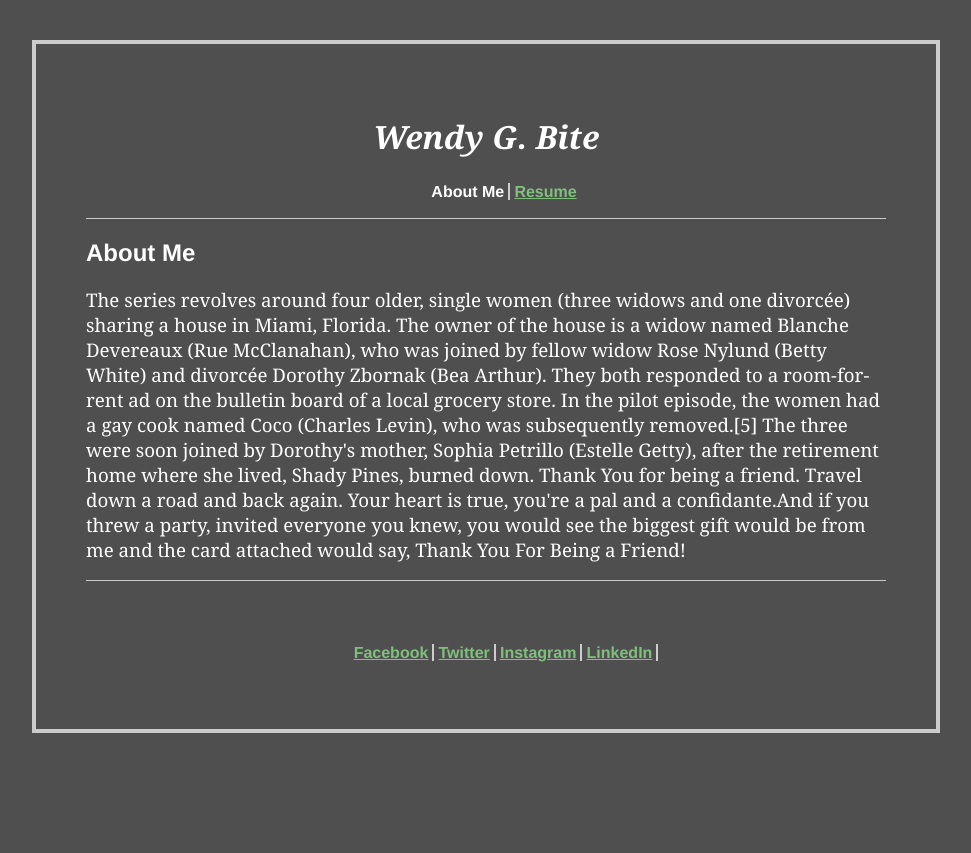
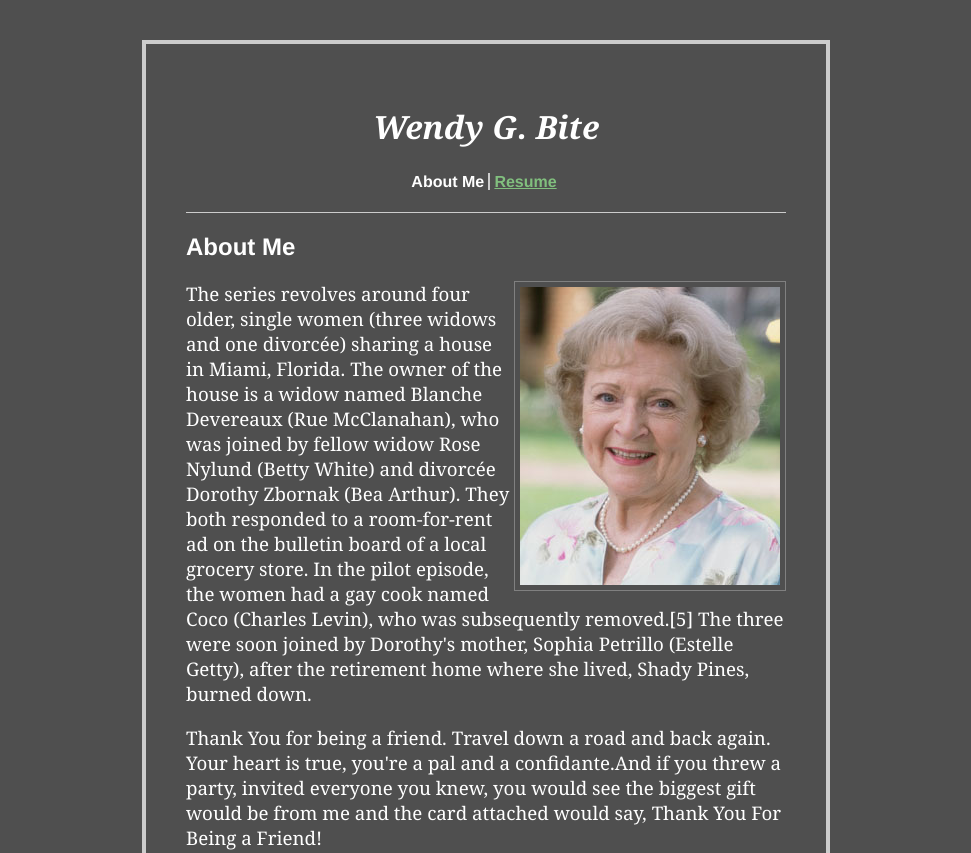
Before and after one commit to gordon993/FEWD35-Homeowrk, a plain HTML site: page week_2_css_basics/betty_site/index.html in a window 1280 px wide. Shown: the top 853 px of the page, without its empty margins (154-1125 px from the left). Before the commit the page ends 800 px from the top, so only its background shows below. Drawn offline with Linux system fonts and the light colour scheme.

Commit message:
more tiny tweaks
cleaning up

```diff
--- a/week_2_css_basics/betty_site/index.html
+++ b/week_2_css_basics/betty_site/index.html
@@ -9,27 +9,23 @@
 
 <div class="container">
 	<h1>Wendy G. Bite</h1>
-
 	<nav>
-		<ul>
-			<li class="right-border">About Me</li>
-			<li>
-				<a href="resume/index.html">Resume</a>
-			</li>
-		</ul>
+		<li class="right-border">About Me</li>
+		<li><a href="resume/index.html">Resume</a></li>
 	</nav>
 
 <div class="divider"></div>
 
 <h2>About Me</h2>
 <h3>
+<img class="betty" src="Betty-White.jpg">
 The series revolves around four older, single women (three widows and one divorc&#233e) sharing a house in Miami, Florida. The owner of the house is a widow named Blanche Devereaux (Rue McClanahan), who was joined by fellow widow Rose Nylund (Betty White) and divorc&#233e Dorothy Zbornak (Bea Arthur). They both responded to a room-for-rent ad on the bulletin board of a local grocery store. In the pilot episode, the women had a gay cook named Coco (Charles Levin), who was subsequently removed.[5] The three were soon joined by Dorothy's mother, Sophia Petrillo (Estelle Getty), after the retirement home where she lived, Shady Pines, burned down.
-
+<p>
 Thank You for being a friend. Travel down a road and back again. Your heart is true, you're a pal and a confidante.And if you threw a party, invited everyone you knew, you would see the biggest gift would be from me and the card attached would say, Thank You For Being a Friend!
 </h3>
 
 <div class="divider"></div>
-<br>
+
 <br>
 <nav>
 		<ul>
--- a/week_2_css_basics/betty_site/style.css
+++ b/week_2_css_basics/betty_site/style.css
@@ -4,8 +4,8 @@ body {
 }
 
 .container {
-	width: 800px;
-	padding: 50px;
+	width: 600px;
+	padding: 40px;
 	margin-top: 40px;
 	margin-left: auto;
 	margin-right: auto;
@@ -27,10 +27,16 @@ h2 {
 h3 {
 	color: white;
 	font-weight: lighter;
+
 }
 
 ul {
-		text-align: center;
+		texdt-align: center;
+}
+
+nav {
+	text-align: center;
+
 }
 
 li {
@@ -84,4 +90,14 @@ a {
 
 .divider {
 	border-top: #CCCCCC 1px solid;
+	margin-top:20px;
+	margin-bottom:20px;
 }
+
+.betty {
+	float: right;
+	padding: 5px;
+	border: grey 1px solid;
+	margin-bottom: 6px;
+	margin-left: 4px;
+}
```
Also changed, not shown: week_2_css_basics/betty_site/resume/index.html (+2 -9 lines), week_2_css_basics/betty_site/Betty-White.jpg (added).
